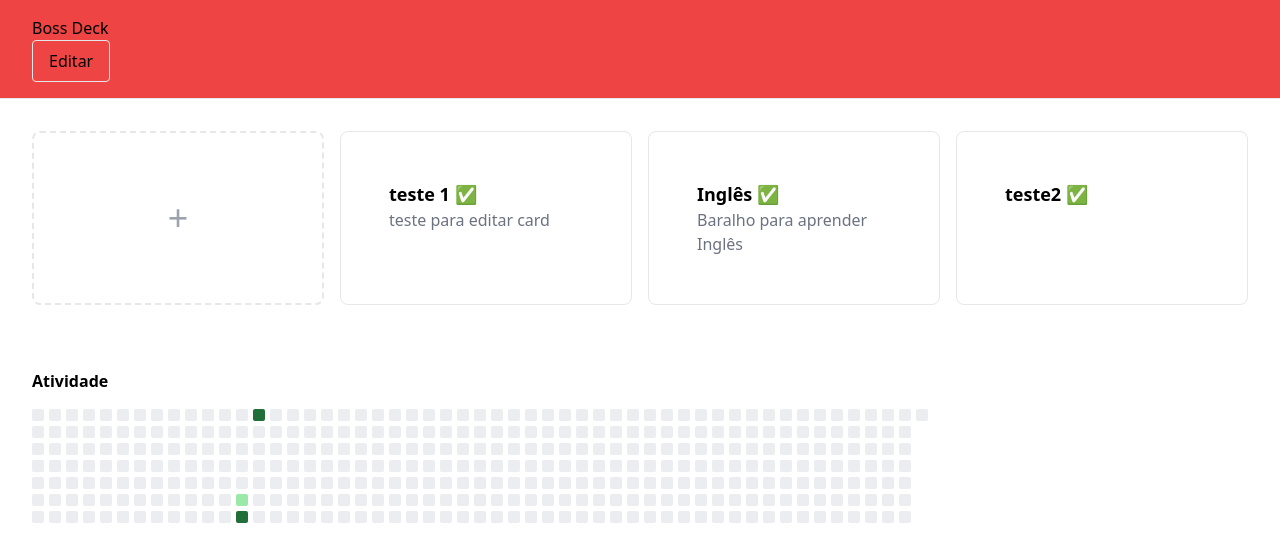
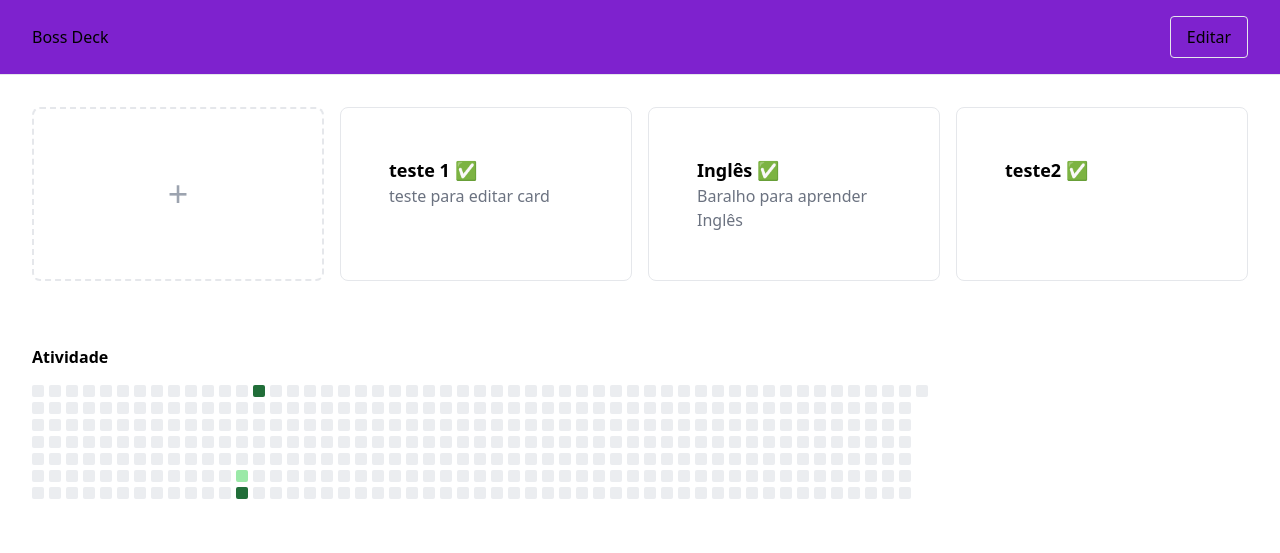
Before and after one commit to italoEng/boss_deck, a Flask app: page / in a window 1280 px wide. Shown: the top 553 px of the page. Run offline with Flask 3, Linux system fonts and the light colour scheme; data comes from the database, SQL or seed files in the repository; both versions use the stored data as it was after the commit; some libraries are stand-ins or nearby versions.

Commit message:
homepage style

```diff
--- a/main.py
+++ b/main.py
@@ -95,4 +95,4 @@ def card_excluir(deck_id, card_id):
 
 if __name__ == "__main__":
     port = int(os.environ.get("PORT", 5000))
-    app.run(debug=False, host="0.0.0.0", port=port)
+    app.run(debug=True, host="0.0.0.0", port=port)
--- a/templates/homepage.html
+++ b/templates/homepage.html
@@ -7,16 +7,14 @@
     <script src="https://cdn.tailwindcss.com"></script>
 </head>
 <body>
-    <script> const HEATMAP_DATA = {{ heatmap | tojson }}; </script>
-    <script src="/static/homepage.js"></script>
 
-
-    <nav class="bg-red-500 border-b px-8 py-4">
+    <nav class="bg-purple-700 border-b px-8 py-4 flex justify-between items-center">
         <h2>Boss Deck</h2>
         <button onclick="toggleEdit()" class="border px-4 py-2 rounded">Editar</button>
     </nav>
 
-    <div class="grid grid-cols-4 gap-4 p-8">
+    <div class="flex justify-center p-8">
+        <div class="grid grid-cols-4 gap-4 mx-auto">
             <!-- novo baralho -->
             <div onclick="document.getElementById('modal').classList.remove('hidden')"
                 class="border-2 border-dashed rounded-lg p-6 flex items-center justify-center cursor-pointer hover:bg-gray-100">
@@ -51,6 +49,7 @@
             </a>
             {% endfor %}
         </div>
+    </div>
 
     <div class="p-8">
         <h2 class="font-bold mb-4">Atividade</h2>
@@ -84,6 +83,7 @@
         </div>
     </div>
 
-
+    <script> const HEATMAP_DATA = {{ heatmap | tojson }}; </script>
+    <script src="/static/homepage.js"></script>
 </body>
 </html>
```
Also changed, not shown: boss_deck.db, 1 other file. Lines whose indentation alone changed are shown as unchanged.
